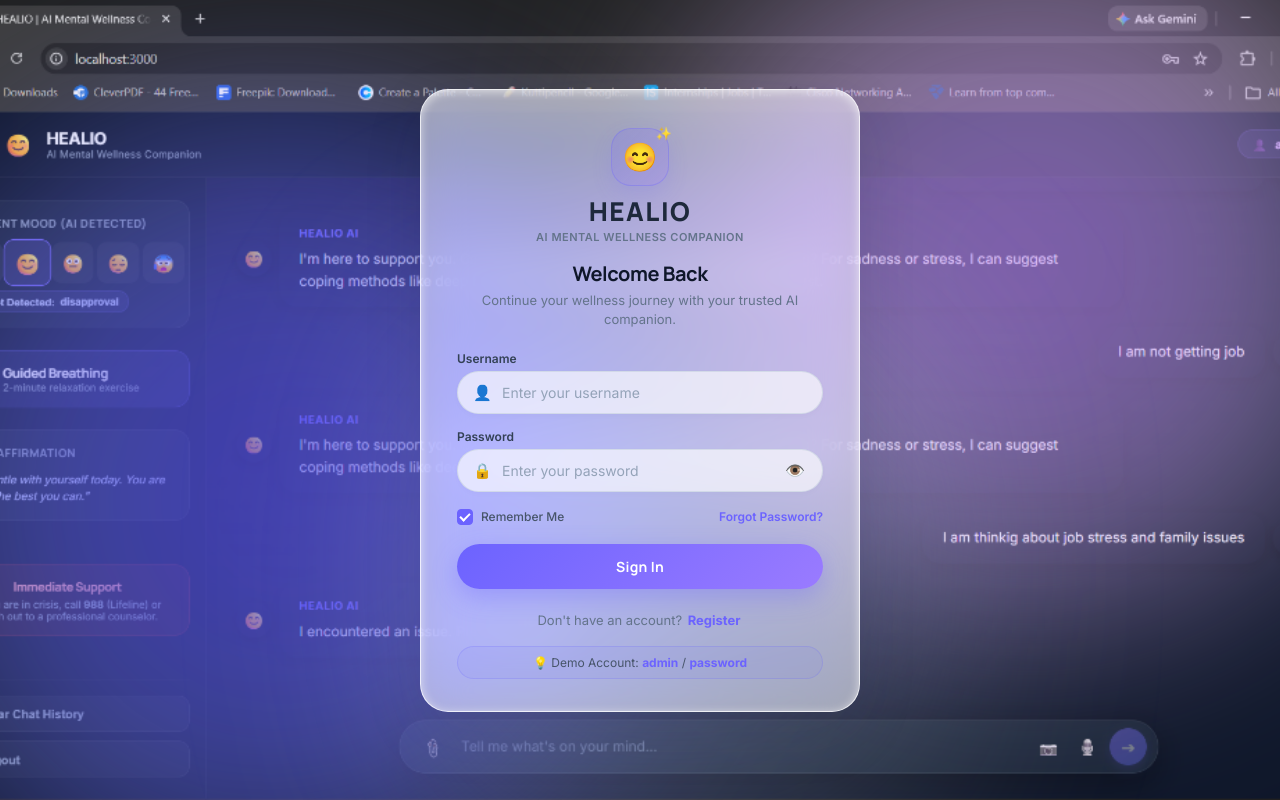
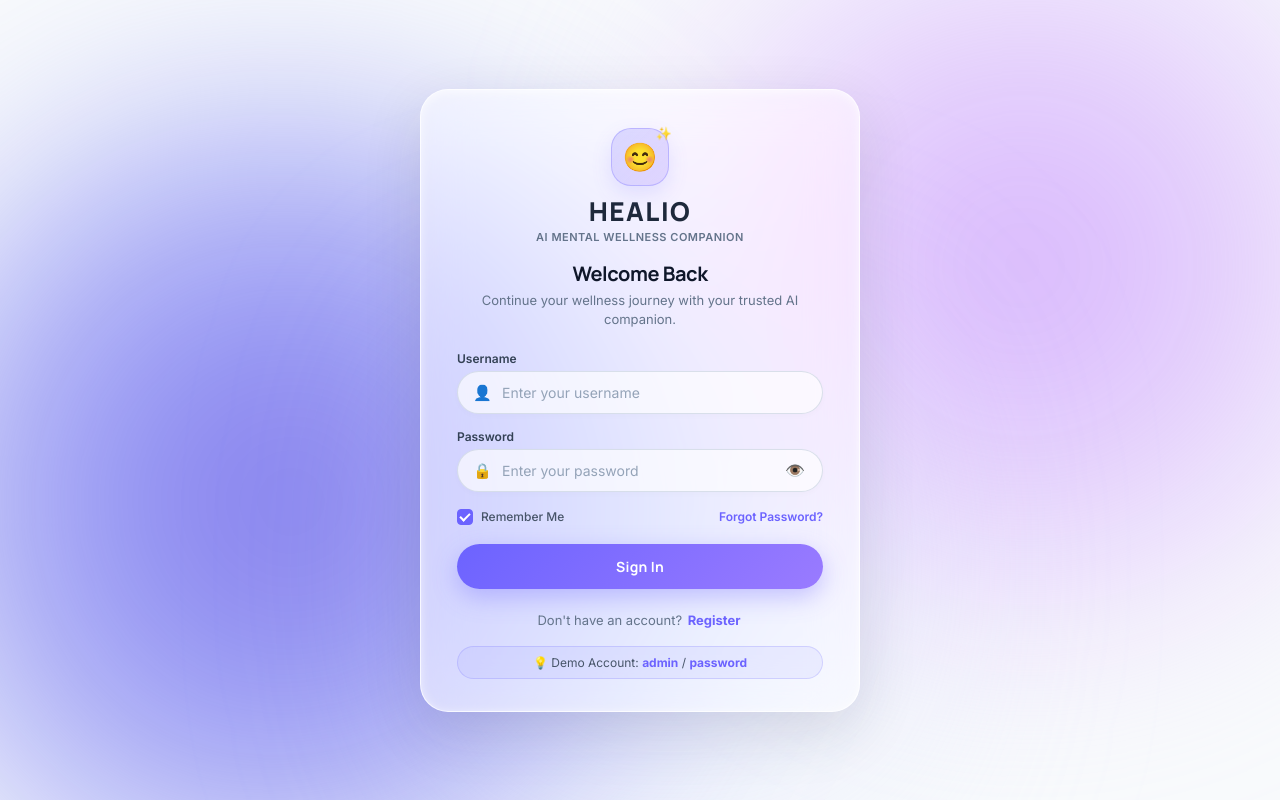
Before and after one commit to abh1ramkr/Healio, a React (Create React App) app in the folder frontend/: page / in a window 1280 px wide. Built offline with nearby package versions, Linux system fonts and the light colour scheme.

Commit message:
fix: Remove background screenshot image files and render pure CSS gradient blobs

```diff
--- a/frontend/src/App.css
+++ b/frontend/src/App.css
@@ -61,7 +61,7 @@ h1, h2, h3, h4, h5, h6 {
    ========================================================================== */
 
 :root {
-  --login-bg-image: url('./assets/login-bg.png'); /* Configurable background image override */
+  --login-bg-image: none; /* Pure CSS abstract gradient blobs background */
 }
 
 .login-screen-wrapper {
@@ -77,7 +77,7 @@ h1, h2, h3, h4, h5, h6 {
   align-items: center;
   justify-content: center;
   background-color: #F8FAFC !important;
-  background-image: var(--login-bg-image);
+  background-image: none;
   background-size: cover;
   background-position: center;
   overflow: hidden;
```
Also changed, not shown: frontend/public/login-bg.png (deleted), frontend/src/assets/login-bg.png (deleted).
